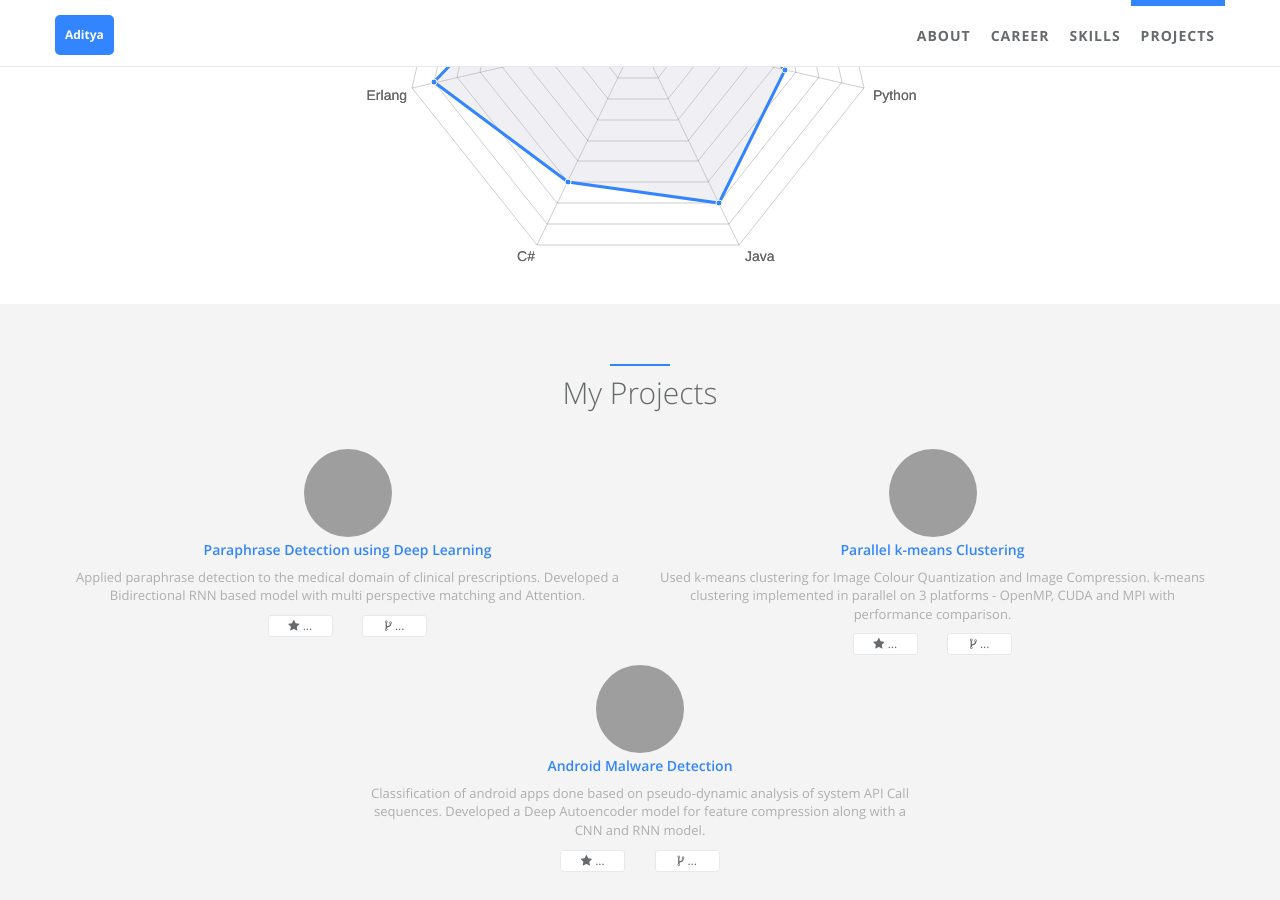
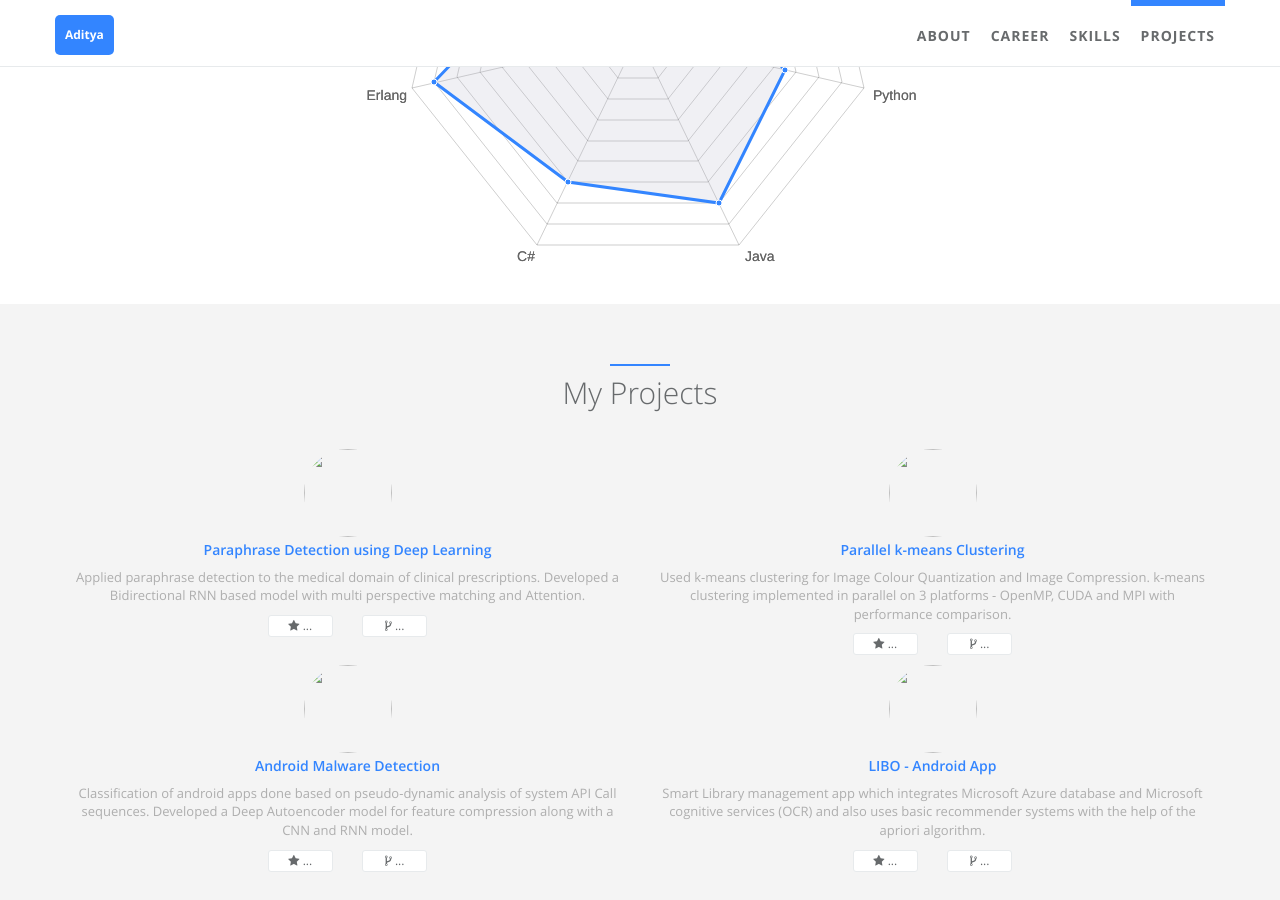
Before and after one commit to aditya5558/aditya5558.github.io, a Jekyll site: the page built from index.html, in a window 1280 px wide and 900 px high, scrolled down 2253 px. Built offline with Jekyll 4.4.1, drawn with Linux system fonts in a browser that asks for light colours; grey boxes are pictures that could not be loaded.

Commit message:
Personal Website changes

```diff
--- a/_data/index/projects.yml
+++ b/_data/index/projects.yml
@@ -5,18 +5,20 @@
   i18n: jalpc
   gh_user: aditya5558
   repo: Paraphrase-detection
-  img: /static/assets/img/landing/jekyll.png
   desc: Applied paraphrase detection to the medical domain of clinical prescriptions. Developed a Bidirectional RNN based model with multi perspective matching and Attention.
 
 - name: Parallel k-means Clustering
   i18n: cpython
   gh_user: hehaichi
   repo: Parallel-K-means
-  img: /static/assets/img/landing/python.png
   desc: Used k-means clustering for Image Colour Quantization and Image Compression. k-means clustering implemented in parallel on 3 platforms - OpenMP, CUDA and MPI with performance comparison.
 - name: Android Malware Detection
   i18n: google
   gh_user: aditya5558
   repo: Android-Malware-Detection
-  img: /static/assets/img/landing/google.png
   desc: Classification of android apps done based on pseudo-dynamic analysis of system API Call sequences. Developed a Deep Autoencoder model for feature compression along with a CNN and RNN model.
+- name: LIBO - Android App
+  i18n: google
+  gh_user: aditya5558
+  repo: libo-app
+  desc: Smart Library management app which integrates Microsoft Azure database and Microsoft cognitive services (OCR) and also uses basic recommender systems with the help of the apriori algorithm.
```
